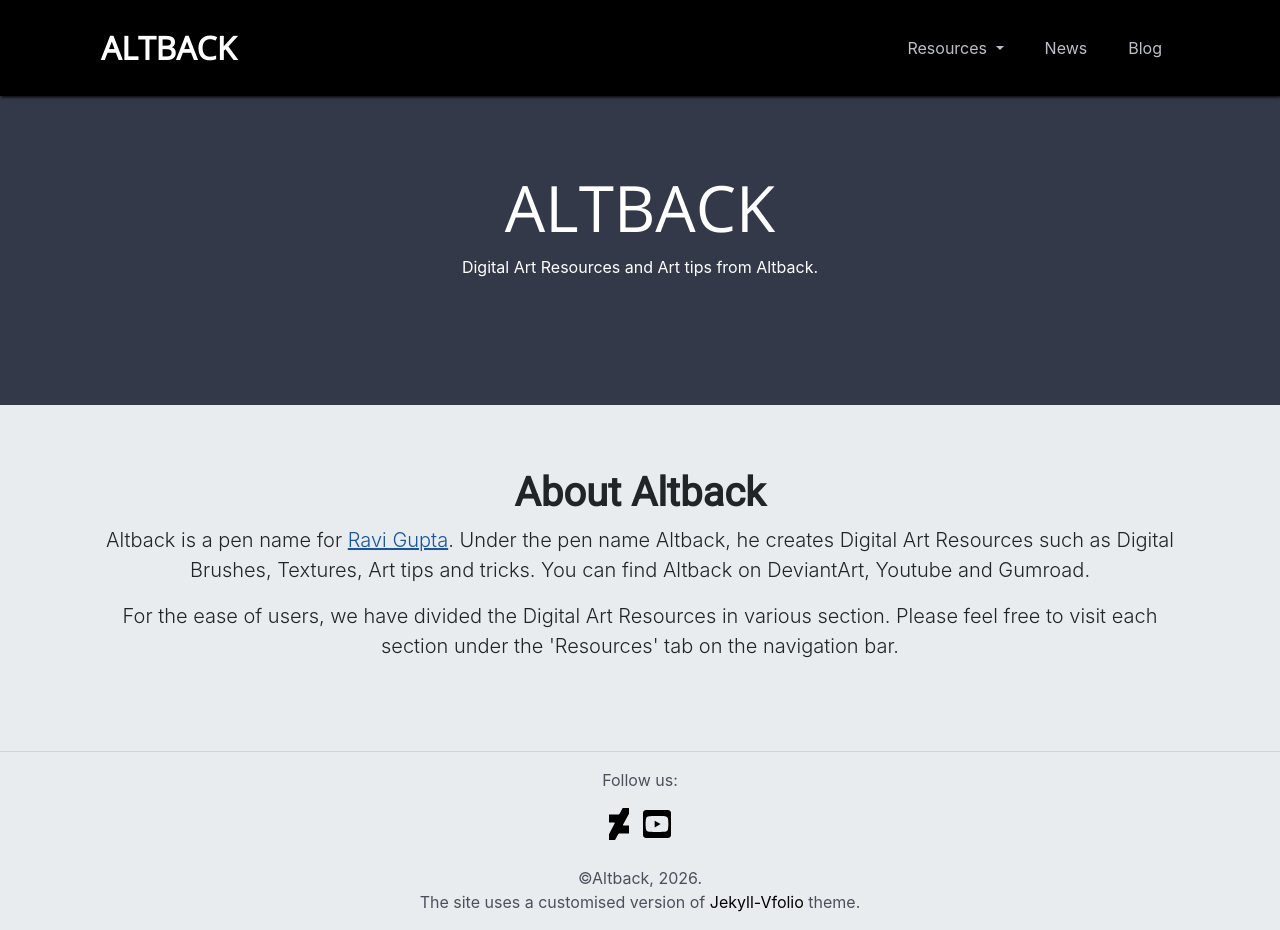
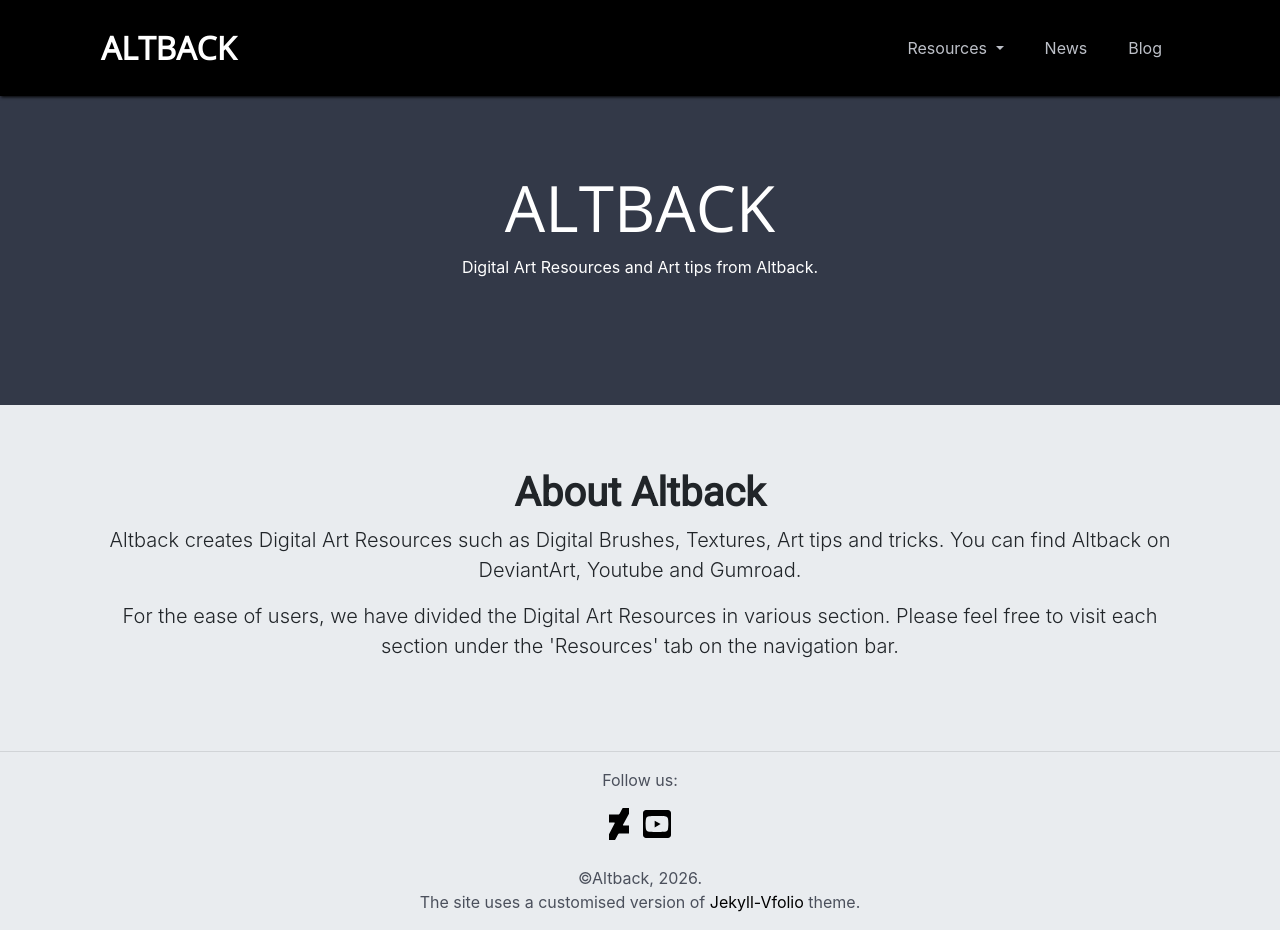
Before and after one commit to altback/altback.github.io, a Jekyll site: the page built from index.md, in a window 1280 px wide and 930 px high. Built offline with Jekyll 4.4.1, drawn with Linux system fonts in a browser that asks for light colours; nearby versions of some CDN libraries.

Commit message:
Update index.yml

```diff
--- a/_data/index.yml
+++ b/_data/index.yml
@@ -1,6 +1,6 @@
 # Please follow the identation and spacing in this document. The text need to yaml format. For more info follow this link: https://idratherbewriting.com/documentation-theme-jekyll/mydoc_yaml_tutorial.html
 # and this link: https://jekyllrb.com/docs/datafiles/
 title: About Altback
-para1: Altback is a pen name for <a href="https://www.ravigupta.me/">Ravi Gupta</a>. Under the pen name Altback, he creates Digital Art Resources such as Digital Brushes, Textures, Art tips and tricks. You can find Altback on DeviantArt, Youtube and Gumroad.
+para1: Altback creates Digital Art Resources such as Digital Brushes, Textures, Art tips and tricks. You can find Altback on DeviantArt, Youtube and Gumroad.
 para2: For the ease of users, we have divided the Digital Art Resources in various section.  Please feel free to visit each section under the 'Resources' tab on the navigation bar.
 # If you do not need Credits for this page, just keep the values empty. You may also simply delete the lines that follows.
```
